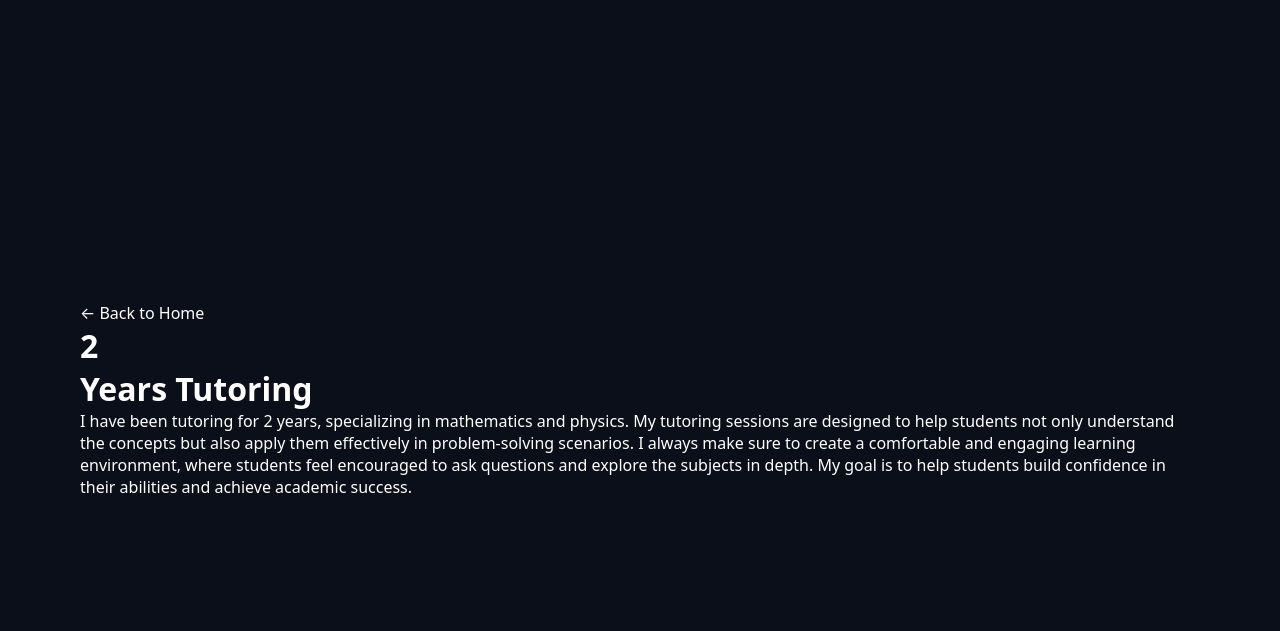
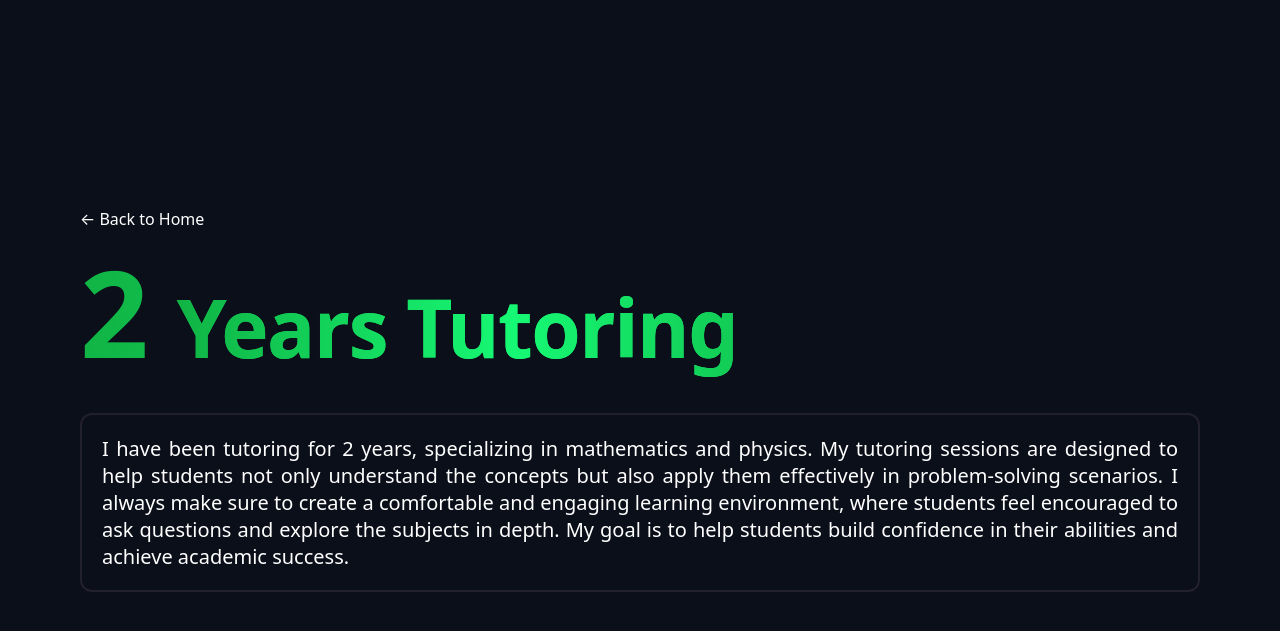
Before and after one commit to mikhail-rapada2007/Portfolio, a Django app: template Portfolio/templates/tutoring.html in a window 1280 px wide. Shown: the top 631 px of the page. Run offline with Django 4.2, Linux system fonts and the light colour scheme; the template is opened without the code that fills it, so the values that code supplies are empty.

Commit message:
Finished Tutoring + Emphasis on CompEng

```diff
--- a/Portfolio/templates/home.html
+++ b/Portfolio/templates/home.html
@@ -18,7 +18,7 @@
           </h1>
 
           <p class="description">
-              A versatile computer engineering student that can handle both software and hardware aspects of technology.
+              A versatile <span class="compeng">computer engineering student</span> that can handle both software and hardware aspects of technology.
           </p>
         </section>
 
--- a/Portfolio/templates/style.css
+++ b/Portfolio/templates/style.css
@@ -106,6 +106,10 @@ a {
     color: #d1d5db;
     font-size: 1rem;
     line-height: 1.6;
+}
+
+.compeng{
+    font-weight: bold;
 }
 
 .right-side-grid{
@@ -234,3 +238,48 @@ h2{
 .project-summary, .project-details{
     text-align: justify;
 }
+
+.years, .title{
+    font-size: 80px;
+    align-items: center;
+    margin-bottom: 20px;
+    letter-spacing: -1.5px;
+    background: linear-gradient(
+        to right,
+        #16f974,
+        #0c8626,
+        #16f974
+    );
+    background-clip: text;
+    color: transparent;
+    background-size: 200% auto;
+    animation: gradientAnimation 2s linear infinite;
+}
+
+.years{
+    font-size: 120px;
+}
+
+.tutoring-content{
+    display: grid;
+    gap: 1em;
+    grid-template-areas:
+    "tutortext-1"
+}
+
+.text-section{
+    background-color: #0b0f19;
+    border: #221f2e 2px solid;
+    border-radius: 12px;
+    padding: 20px;
+    font-size: 20px;
+    text-align: justify;
+    transition: all 1s ease;
+}
+
+.text-section:hover{
+    box-shadow: 0 10px 40px rgba(35, 163, 52, 0.2);
+    border-color: #15b151;
+    border-radius: 12px;
+    transform: translateY(-8px);
+}
--- a/Portfolio/templates/tutoring.html
+++ b/Portfolio/templates/tutoring.html
@@ -15,10 +15,12 @@
         </nav>
 
 
-    <h1 class="years">2</h1>
-    <h1 class="title">Years Tutoring</h1>
+    <h1 class="years">2
+    <span class="title">Years Tutoring</span>
+    </h1>
+
     <section class="tutoring-content">
-            <div class="text-section">
+            <div class="text-section" style="grid-area: tutortext-1">
                 <p>
                     I have been tutoring for 2 years, specializing in mathematics and physics. My tutoring sessions are designed to help students not only understand the concepts but also apply them effectively in problem-solving scenarios.
                     I always make sure to create a comfortable and engaging learning environment, where students feel encouraged to ask questions and explore the subjects in depth. My goal is to help students build confidence in their abilities and achieve academic success.
```
